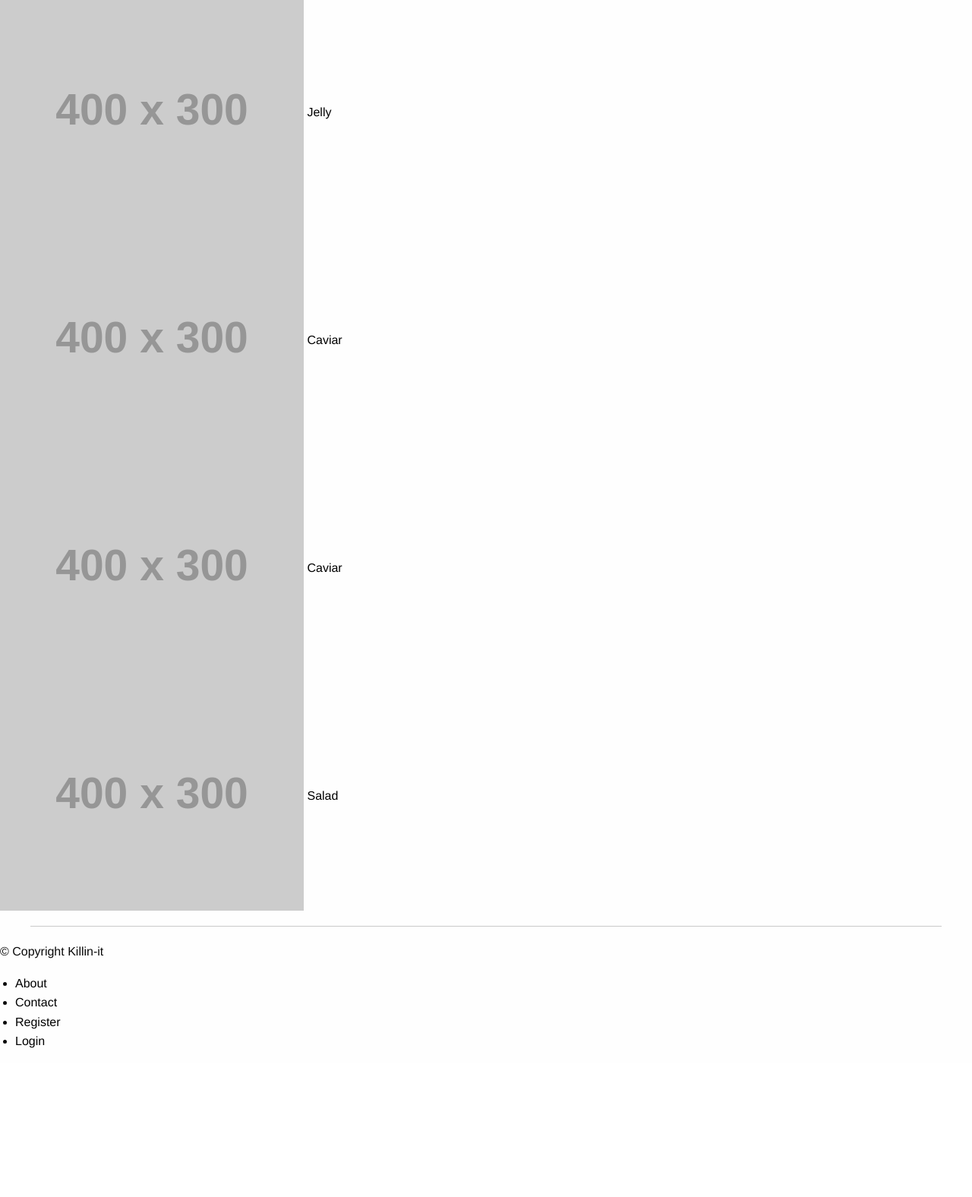
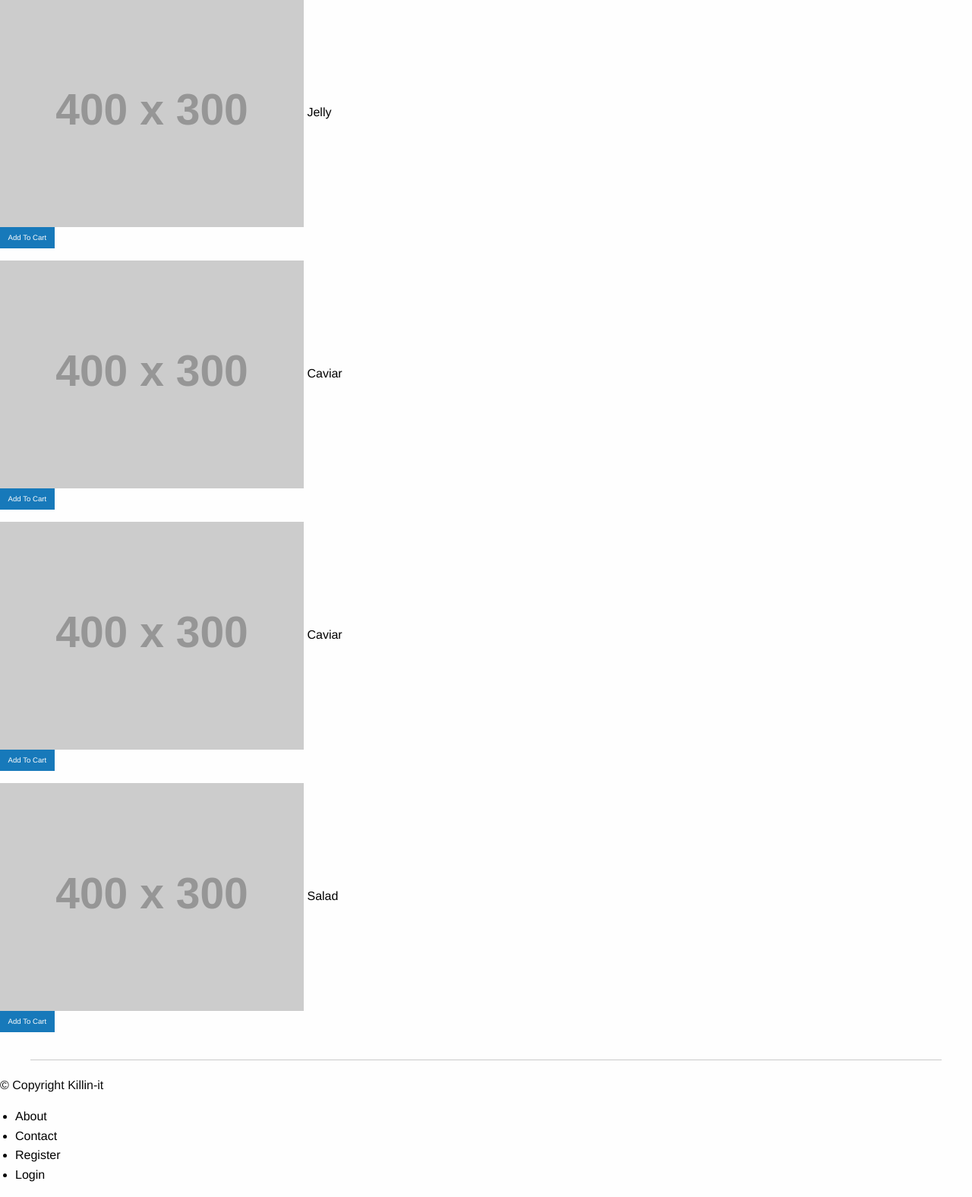
Before and after one commit to SkyHustle/shmoozee-haven, a Rails app: page /categories/1 in a window 1280 px wide. Shown: the part 83-1659 px from the top of the page at 76% size. Before the commit the page ends 1463 px from the top, so only its background shows below. Run offline with Rails 7, Linux system fonts and the light colour scheme; data comes from the database, SQL or seed files in the repository; grey boxes labelled with a size stand in for pictures from a placeholder-image service; style sheets or scripts are compiled from the project's sources; some libraries are stand-ins or nearby versions; some web fonts are replaced.

Commit message:
cart items controller with create action, before_action load_cart in app controller

```diff
--- a/app/controllers/application_controller.rb
+++ b/app/controllers/application_controller.rb
@@ -2,4 +2,10 @@ class ApplicationController < ActionController::Base
   # Prevent CSRF attacks by raising an exception.
   # For APIs, you may want to use :null_session instead.
   protect_from_forgery with: :exception
+
+  before_action :load_cart
+
+  def load_cart
+    @cart = Cart.new(session[:cart])
+  end
 end
--- a/app/views/categories/show.html.erb
+++ b/app/views/categories/show.html.erb
@@ -1,8 +1,11 @@
+<%= session[:cart] %>
+
 <div class="row">
   <% @category_items.each do |item| %>
     <div class="small-3 columns">
       <img src="http://placehold.it/400x300&text=[img]"/>
         <a href="" data-reveal-id="myModal"><%= item.title %></a>
+          <%= button_to "Add To Cart", cart_items_path(item_id: item.id), class: "button round tiny" %>
     </div>
 
     <div id="myModal" class="reveal-modal" data-reveal aria-labelledby="modalTitle" aria-hidden="true" role="dialog">
@@ -10,7 +13,6 @@
         <p class="lead"><%= item.description %></p>
         <p><%= item.price %></p>
           <a class="close-reveal-modal" aria-label="Close">&#215;</a>
-          <%= button_to "Add To Cart" %>
     </div>
   <% end %>
 </div>
--- a/config/routes.rb
+++ b/config/routes.rb
@@ -1,6 +1,7 @@
 Rails.application.routes.draw do
   root 'categories#index'
   resources :categories, only: [:show]
+  resources :cart_items, only: [:create]
 
   # The priority is based upon order of creation: first created -> highest priority.
   # See how all your routes lay out with "rake routes".
```
Also changed, not shown: app/controllers/cart_items_controller.rb (added, +8 -0 lines).
